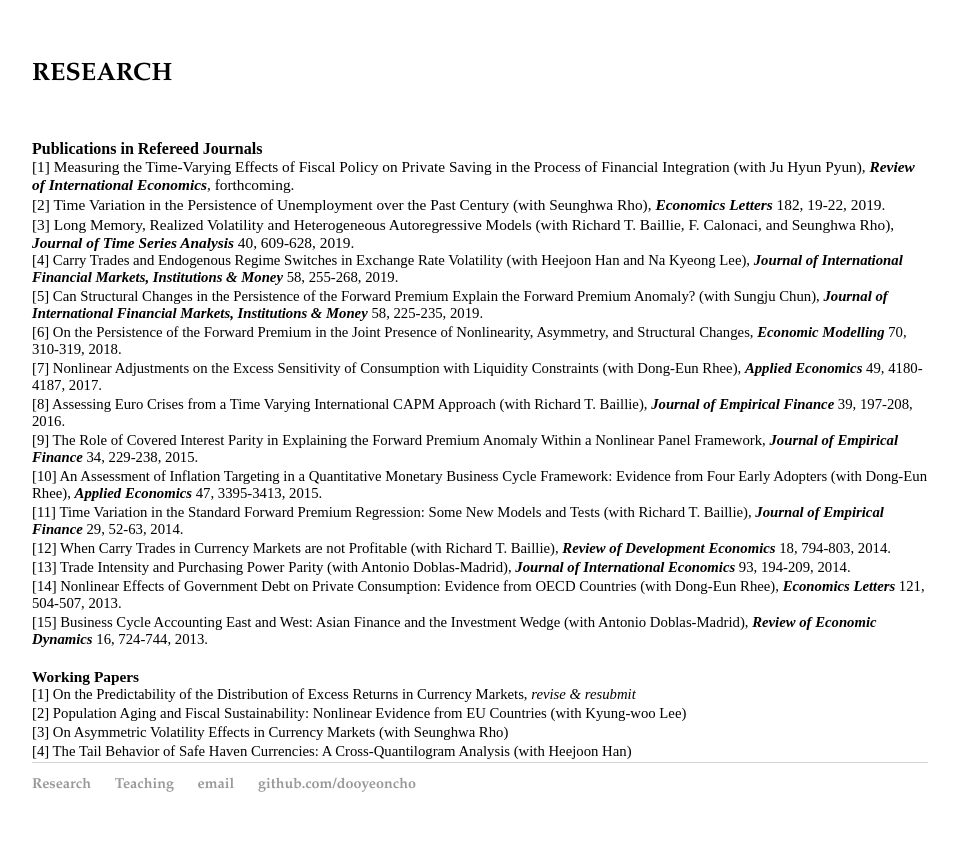
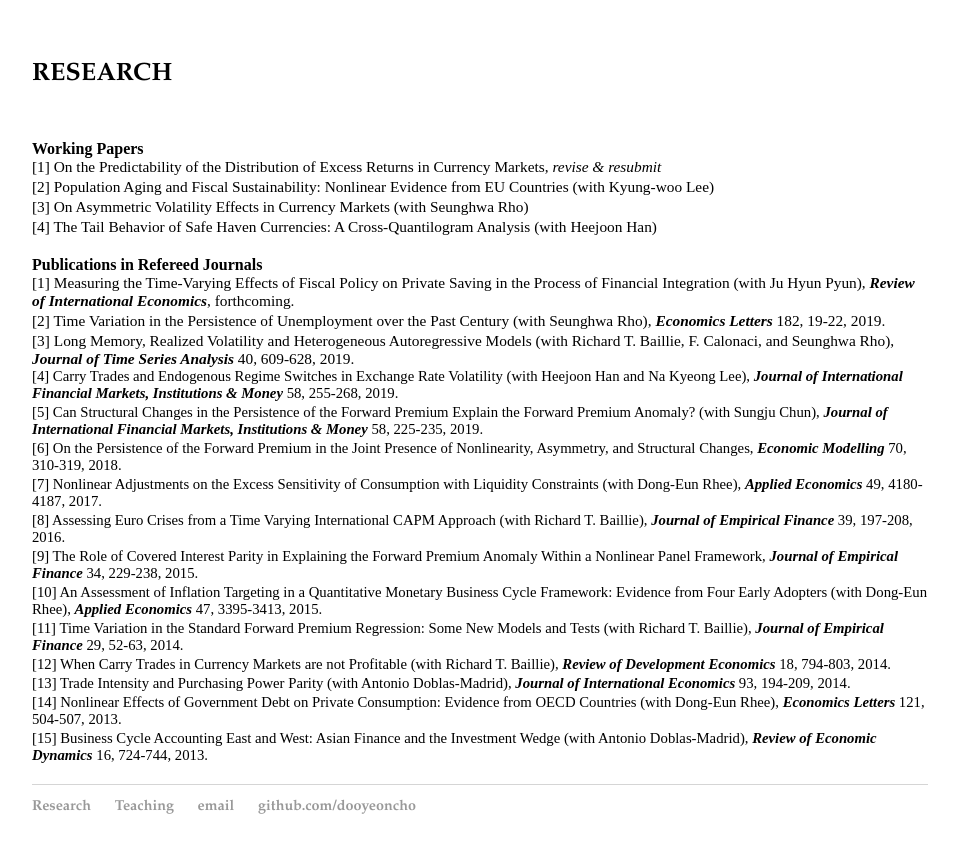
Before and after one commit to dooyeoncho/dooyeoncho.github.io, a Jekyll site: the page built from pages/research.html, in a window 1280 px wide. Shown: the top 853 px of the page, without its empty margins (160-1119 px from the left). Built offline with Jekyll 4.4.1, drawn with Linux system fonts in a browser that asks for light colours.

Commit message:
Update research.html

```diff
--- a/pages/research.html
+++ b/pages/research.html
@@ -10,6 +10,12 @@ title: Dooyeon Cho - Research
 <h1 class="headerstyle">Research</h1>
        &nbsp;
 </div>
+	<div> <b>Working Papers</b>
+		<div>[1] On the Predictability of the Distribution of Excess Returns in Currency Markets, <em property="italic">revise & resubmit</em></div>
+		<div>[2] Population Aging and Fiscal Sustainability: Nonlinear Evidence from EU Countries (with Kyung-woo Lee)</div>
+		<div>[3] On Asymmetric Volatility Effects in Currency Markets (with Seunghwa Rho)</div>
+		<div>[4] The Tail Behavior of Safe Haven Currencies: A Cross-Quantilogram Analysis (with Heejoon Han)</div>
+		</div>&nbsp;
 
 <div><b>Publications in Refereed Journals</b>
 		<div>[1] Measuring the Time-Varying Effects of Fiscal Policy on Private Saving in the Process of Financial Integration (with Ju Hyun Pyun), <em property="italic"><b>Review of International Economics</b></em>, forthcoming. </div>
@@ -27,11 +33,4 @@ title: Dooyeon Cho - Research
 		<div>[13] Trade Intensity and Purchasing Power Parity (with Antonio Doblas-Madrid), <em property="italic"><b>Journal of International Economics</b></em> 93, 194-209, 2014. </div>
 		<div>[14] Nonlinear Effects of Government Debt on Private Consumption: Evidence from OECD Countries (with Dong-Eun Rhee), <em property="italic"><b>Economics Letters</b></em> 121, 504-507, 2013. </div>
 		<div>[15] Business Cycle Accounting East and West: Asian Finance and the Investment Wedge (with Antonio Doblas-Madrid), <em property="italic"><b>Review of Economic Dynamics</b></em> 16, 724-744, 2013. </div>
-	</div>&nbsp;
-
-	<div> <b>Working Papers</b>
-		<div>[1] On the Predictability of the Distribution of Excess Returns in Currency Markets, <em property="italic">revise & resubmit</em></div>
-		<div>[2] Population Aging and Fiscal Sustainability: Nonlinear Evidence from EU Countries (with Kyung-woo Lee)</div>
-		<div>[3] On Asymmetric Volatility Effects in Currency Markets (with Seunghwa Rho)</div>
-		<div>[4] The Tail Behavior of Safe Haven Currencies: A Cross-Quantilogram Analysis (with Heejoon Han)</div>
-		</div>
+	</div>&nbsp;&nbsp;
```
